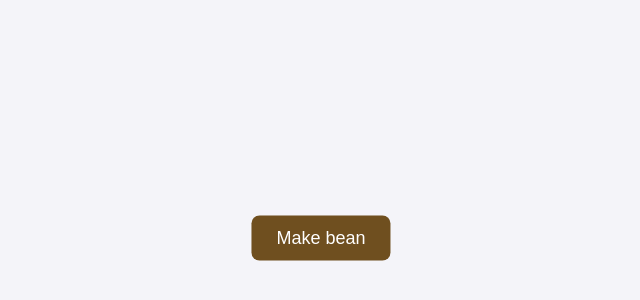
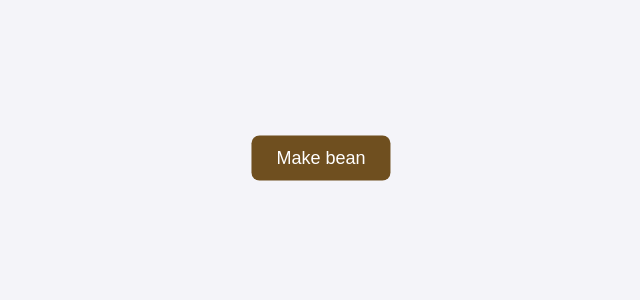
Before and after one commit to naddot/bean-physics, a plain HTML site: page index.html in a window 1280 px wide. Shown: the part 242-542 px from the top of the page, without its empty margins (319-959 px from the left). Drawn offline with Linux system fonts and the light colour scheme.

Commit message:
Revert "Update styles.css"
This reverts commit a1a9b8284b0eecfef5eefbd7de047b1656752e97.

```diff
--- a/styles.css
+++ b/styles.css
@@ -6,17 +6,17 @@
 }
 
 /* Full-screen experience */
-html, body {
+body, html {
     font-family: Arial, sans-serif;
     display: flex;
     justify-content: center;
     align-items: center;
     flex-direction: column;
     width: 100vw;
-    height: 100dvh; /* Fixes mobile browser UI issues */
+    height: 100dvh; /* Uses dynamic viewport height to fix mobile issues */
     background: #f4f4f9;
-    overflow: hidden; /* Prevent scrolling */
-    position: fixed; /* Fixes scrolling on mobile */
+    overflow: hidden;
+    position: relative;
     touch-action: none; /* Prevents zooming & scrolling */
 }
 
@@ -30,7 +30,6 @@ canvas {
     left: 0;
 }
 
-/* Shake message */
 #shakeMessage {
     position: absolute;
     top: 50%;
@@ -49,7 +48,7 @@ canvas {
 /* Button positioning and styling */
 #spawnButton {
     position: absolute;
-    top: 60%; /* Moves the button lower to avoid overlapping the shake message */
+    top: 50%;
     left: 50%;
     transform: translate(-50%, -50%);
     padding: 12px 25px;
@@ -67,9 +66,12 @@ canvas {
     background: #4e3629;
 }
 
-/* Responsive fix: Adjust button position on small screens */
+/* Responsive fix: Re-center the button on resize */
 @media (max-height: 600px) {
     #spawnButton {
-        top: 65%; /* Moves the button lower for smaller screens */
+        top: 60%; /* Adjust for very small screens */
+    }
+        html, body {
+        position: fixed; /* Prevents scrolling issues */
     }
 }
```
